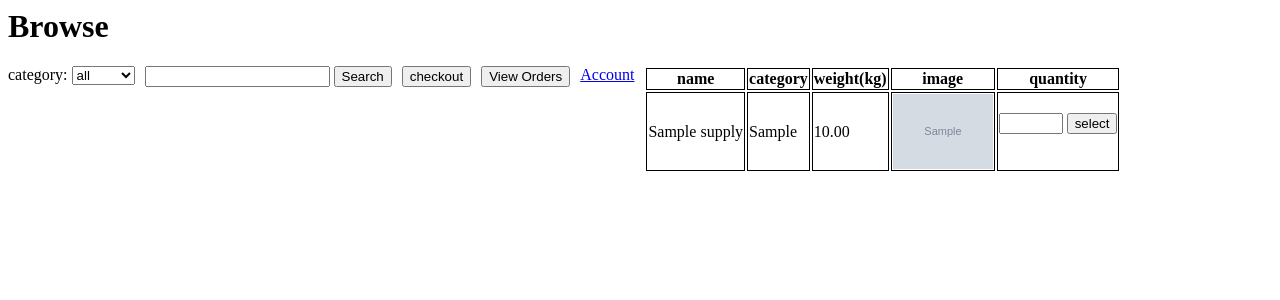
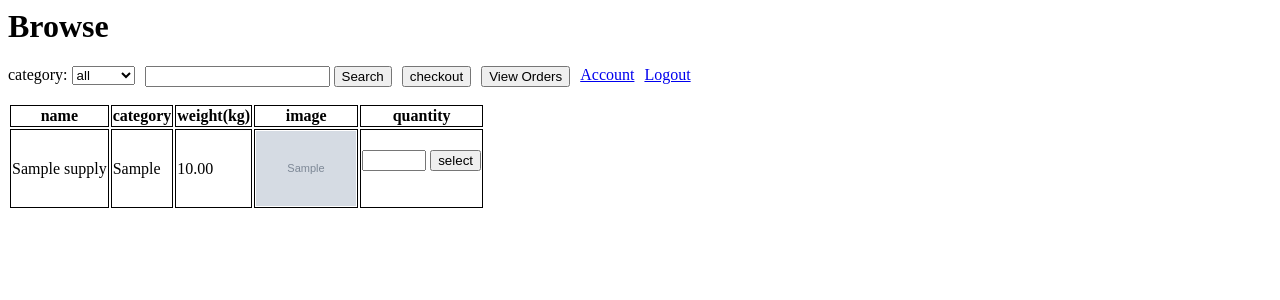
Before and after one commit to eddieyu1998/ASP, a Django app: page /ASP/browse in a window 1280 px wide. Shown: the top 300 px of the page. Run offline with Django 3.2, Linux system fonts and the light colour scheme; a user stored in the database is signed in; tables that the repository leaves empty hold one stand-in row (values such as "Sample post"); grey boxes marked "Sample" are stand-in pictures.

Commit message:
Added logout button, fixed css issue

```diff
--- a/ASP/templates/ASP/admin.html
+++ b/ASP/templates/ASP/admin.html
@@ -3,7 +3,7 @@
 </style>
 
 <h1>Admin page</h1>
-<!--Add logout link -->
+<a href="{% url 'ASP:logout' %}">Logout</a>
 <p>List of invitations</p>
 <table>
 	<tr><th>email</th><th>role</th><th>invite</th></tr>
--- a/ASP/templates/ASP/dispatcher_view.html
+++ b/ASP/templates/ASP/dispatcher_view.html
@@ -4,7 +4,8 @@
 
 <h1>Orders to be loaded on next drone</h1>
 
-<a href="{% url 'ASP:account' %}">Account</a><br><br>
+<a href="{% url 'ASP:account' %}">Account</a>
+<a href="{% url 'ASP:logout' %}" style="margin-right:40px">Logout</a><br><br>
 
 <form action="{% url 'ASP:getDispatcherAction' %}" method="post">
 {% csrf_token %}
--- a/ASP/templates/ASP/supply_list.html
+++ b/ASP/templates/ASP/supply_list.html
@@ -41,7 +41,11 @@
 <div style="float: left; margin-right: 10px">
     <a href="{% url 'ASP:account' %}">Account</a>
 </div>
+<div>
+    <a href="{% url 'ASP:logout' %}">Logout</a>
+</div>
 <!-- supply list -->
+<div style="clear:left">
 <table>
   <tr><th>name</th><th>category</th><th>weight(kg)</th><th>image</th><th>quantity</th></tr>
   {% for item in object_list %}
@@ -61,3 +65,4 @@
 	</tr>
   {% endfor %}
 </table>
+</div>
--- a/ASP/templates/ASP/warehouse_view.html
+++ b/ASP/templates/ASP/warehouse_view.html
@@ -4,7 +4,8 @@
 
 <h1>Orders to be processed</h1>
 <a href="{% url 'ASP:process' %}" style="margin-right:10px">Process</a>
-<a href="{% url 'ASP:account' %}">Account</a><br><br>
+<a href="{% url 'ASP:account' %}" style="margin-right:40px">Account</a>
+<a href="{% url 'ASP:logout' %}">Logout</a><br><br>
 <table>
 	<tr>
 		<td>order id</td>
--- a/ASP/urls.py
+++ b/ASP/urls.py
@@ -12,6 +12,7 @@ urlpatterns = [
 	path('account', views.account, name="account"),
 	path('changePassword', views.changePassword, name="changePassword"),
 	path('passwordSuccess', views.passwordSuccess, name="passwordSuccess"),
+	path('logout', views.logout, name="logout"),
 
 	path('browse', views.browse, name='browse'),
 	path('addItem', views.addItem, name='addItem'),
@@ -30,4 +31,5 @@ urlpatterns = [
 	path('dispatcherView', views.dispatcherView, name='dispatcherView'),
 	path('getDispatcherAction', views.getDispatcherAction, name="getDispatcherAction"),
 	path('shippingLabel/<int:order_id>', views.shippingLabel, name="shippingLabel"),
+
 ]
--- a/ASP/views/accounts.py
+++ b/ASP/views/accounts.py
@@ -3,7 +3,7 @@ from django.http import HttpResponse, HttpResponseRedirect
 from django.urls import reverse
 from datetime import datetime
 from django.contrib import messages
-from django.contrib.auth import authenticate, login, update_session_auth_hash
+from django.contrib.auth import authenticate, login, logout as d_logout, update_session_auth_hash
 from django.contrib.auth.models import User, Group
 from django.contrib.auth.forms import UserChangeForm, PasswordChangeForm
 from ASP.forms import RegistrationForm, UpdateInfoForm
@@ -142,3 +142,7 @@ def passwordSuccess(request):
 	else:
 		template_name = "ASP/change_password.html"
 		return render(request, template_name, {'form': form})
+
+def logout(request):
+	d_logout(request)
+	return HttpResponseRedirect(reverse('login'))
```
